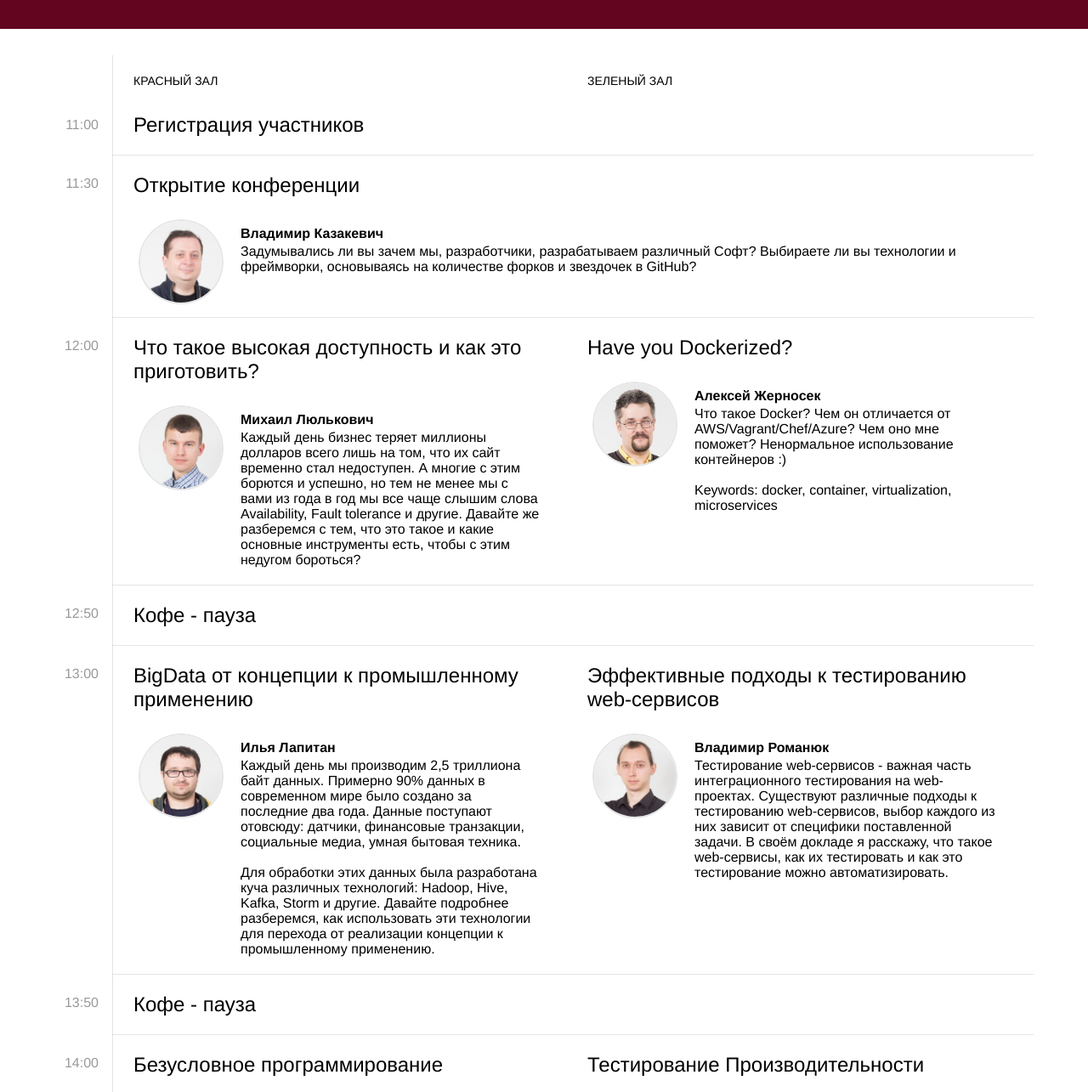
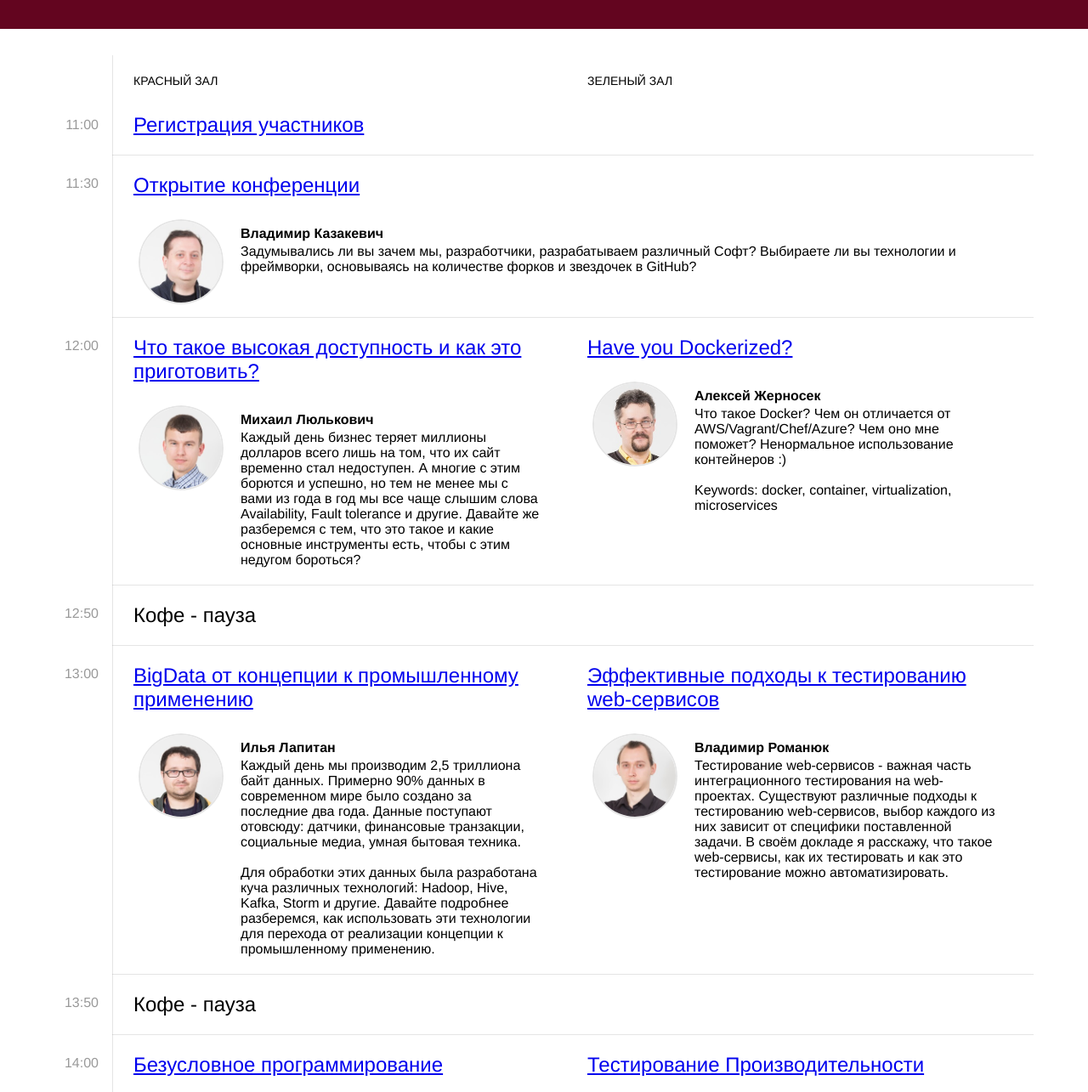
Before and after one commit to Kwull/setcon2016, a website: page src/index.html in a window 1280 px wide. Shown: the part 1355-2640 px from the top of the page at 85% size. Drawn offline with nearby package versions, Linux system fonts and the light colour scheme; some packages are replaced by stand-ins of ours; files that its build step writes are made by us from their sources.

Commit message:
add video recs

```diff
--- a/src/index.html
+++ b/src/index.html
@@ -89,14 +89,14 @@
                     <span class="time-table-section__event green-hall">Зеленый зал</span>
                 </div>
                 <div style="clear: both"></div>
-                <span class="time-table-section__event break">Регистрация участников</span>
+                <span class="time-table-section__event break"><a href="https://www.facebook.com/media/set/?set=oa.1017176005031360&type=1" target="_blank">Регистрация участников</a></span>
             </div>
         </div>
 
         <h3>11:30</h3> <!-- opening -->
         <div class="time-table-section__container">
             <div class="time-table-section__container_inner">
-                <span class="time-table-section__event">Открытие конференции</span>
+                <span class="time-table-section__event"><a href="https://videoportal.epam.com/video/iframe.html?resolution=1280x720&video=LoEpxGad" target="_blank">Открытие конференции</a></span>
                 <div class="time-table-section__event__details__container">
                     <div class="time-table-section__event__details">
                         <!-- speakers -->
@@ -120,7 +120,7 @@
         <div class="time-table-section__container">
             <div class="time-table-section__container_inner">
                 <div class="time-table-section__event__red-hall">
-                    <span class="time-table-section__event">Что такое высокая доступность и как это приготовить?</span>
+                    <span class="time-table-section__event"><a href="https://videoportal.epam.com/video/iframe.html?resolution=1280x720&video=dJ85dAaW" target="_blank">Что такое высокая доступность и как это приготовить?</a></span>
                     <div class="time-table-section__event__details__container">
                         <div class="time-table-section__event__details">
                             <div>
@@ -138,7 +138,7 @@
                     </div>
                 </div>
                 <div class="time-table-section__event__green-hall">
-                    <span class="time-table-section__event">Have you Dockerized?</span>
+                    <span class="time-table-section__event"><a href="https://videoportal.epam.com/video/iframe.html?resolution=1280x720&video=Koe6qpRq" target="_blank">Have you Dockerized?</a></span>
                     <div class="time-table-section__event__details__container">
                         <div class="time-table-section__event__details">
                             <div>
@@ -171,7 +171,7 @@
         <div class="time-table-section__container">
             <div class="time-table-section__container_inner">
                 <div class="time-table-section__event__red-hall">
-                    <span class="time-table-section__event">BigData от концепции к промышленному применению</span>
+                    <span class="time-table-section__event"><a href="https://videoportal.epam.com/video/iframe.html?resolution=1280x720&video=PJ6leXoX" target="_blank">BigData от концепции к промышленному применению</a></span>
                     <div class="time-table-section__event__details__container">
                         <div class="time-table-section__event__details">
                             <div>
@@ -191,7 +191,7 @@
                     </div>
                 </div>
                 <div class="time-table-section__event__green-hall">
-                    <span class="time-table-section__event">Эффективные подходы к тестированию web-сервисов</span>
+                    <span class="time-table-section__event"><a href="https://videoportal.epam.com/video/iframe.html?resolution=1280x720&video=noZ94Xaq" target="_blank">Эффективные подходы к тестированию web-сервисов</a></span>
                     <div class="time-table-section__event__details__container">
                         <div class="time-table-section__event__details">
                             <div>
@@ -222,7 +222,7 @@
         <div class="time-table-section__container">
             <div class="time-table-section__container_inner">
                 <div class="time-table-section__event__red-hall">
-                    <span class="time-table-section__event">Безусловное программирование</span>
+                    <span class="time-table-section__event"><a href="https://videoportal.epam.com/video/iframe.html?resolution=1280x720&video=na2DpvRY" target="_blank">Безусловное программирование</a></span>
                     <div class="time-table-section__event__details__container">
                         <div class="time-table-section__event__details">
                             <div>
@@ -240,7 +240,7 @@
                     </div>
                 </div>
                 <div class="time-table-section__event__green-hall">
-                    <span class="time-table-section__event">Тестирование Производительности</span>
+                    <span class="time-table-section__event"><a href="https://videoportal.epam.com/video/iframe.html?resolution=1280x720&video=PaKAggR0" target="_blank">Тестирование Производительности</a></span>
                     <div class="time-table-section__event__details__container">
                         <div class="time-table-section__event__details">
                             <div>
@@ -277,7 +277,7 @@
         <div class="time-table-section__container">
             <div class="time-table-section__container_inner">
                 <div class="time-table-section__event__red-hall">
-                    <span class="time-table-section__event">Пакуем Web как Боги</span>
+                    <span class="time-table-section__event"><a href="https://videoportal.epam.com/video/iframe.html?resolution=1280x720&video=9oXQw4Rw" target="_blank">Пакуем Web как Боги</a></span>
                     <div class="time-table-section__event__details__container">
                         <div class="time-table-section__event__details">
                             <div>
@@ -295,7 +295,7 @@
                     </div>
                 </div>
                 <div class="time-table-section__event__green-hall">
-                    <span class="time-table-section__event">Universal Windows Platform (UWP) везде!</span>
+                    <span class="time-table-section__event"><a href="https://videoportal.epam.com/video/iframe.html?resolution=1280x720&video=2Rd7Oyod" target="_blank">Universal Windows Platform (UWP) везде!</a></span>
                     <div class="time-table-section__event__details__container">
                         <div class="time-table-section__event__details">
                             <div>
@@ -326,7 +326,7 @@
         <h3>16:00</h3>
         <div class="time-table-section__container">
             <div class="time-table-section__container_inner">
-                <span class="time-table-section__event">Ленивая история про ленивый JavaScript</span>
+                <span class="time-table-section__event"><a href="https://videoportal.epam.com/video/iframe.html?resolution=1280x720&video=nJL7nER9" target="_blank">Ленивая история про ленивый JavaScript</a></span>
                 <div class="time-table-section__event__details__container">
                     <div class="time-table-section__event__details">
                         <div>
```
